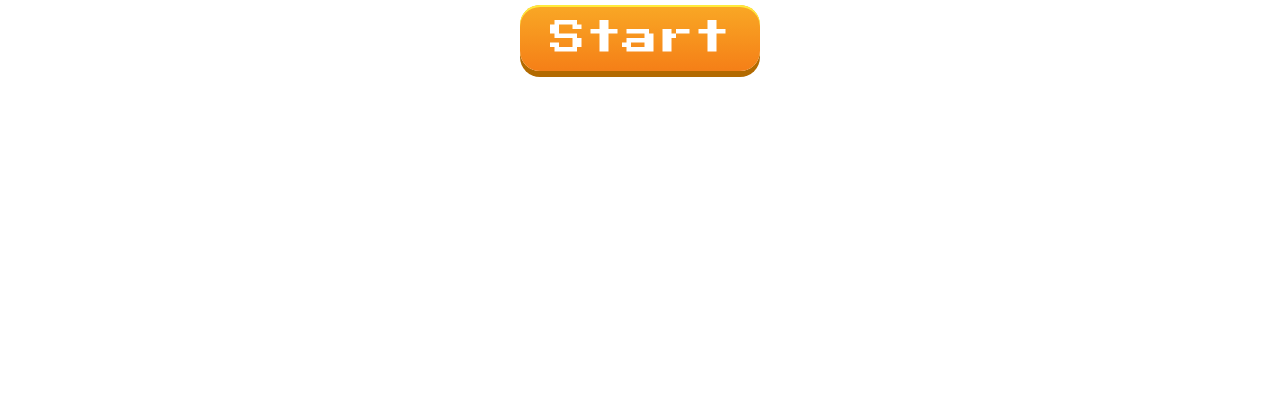
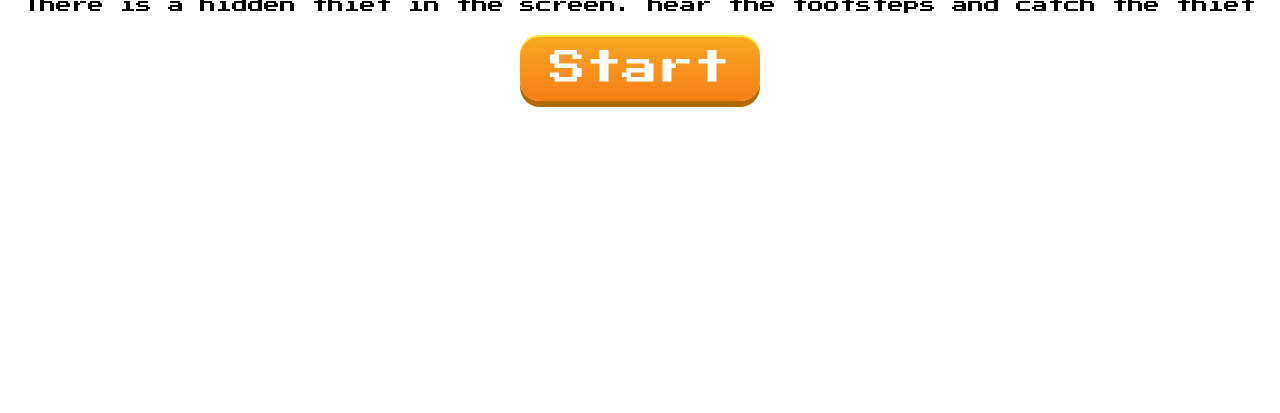
Before and after one commit to AmanDevelops/find-the-thief, a plain HTML site: page index.html in a window 1280 px wide. Shown: the part 387-800 px from the top of the page. Drawn offline with Linux system fonts and the light colour scheme.

Commit message:
Add description to game menu and update heading styles

```diff
--- a/index.html
+++ b/index.html
@@ -18,6 +18,7 @@
     </div>
     <div id="menu">
       <h1>Find The Thief</h1>
+      <h4>There is a hidden thief in the screen. hear the footsteps and catch the thief</h4>
       <button class="start-button">Start</button>
     </div>
     <div id="end">
--- a/style.css
+++ b/style.css
@@ -4,7 +4,8 @@
   position: absolute;
 }
 
-h1 {
+h1,
+h4 {
   font-family: "Press Start 2P", system-ui;
   font-weight: 400;
   font-style: normal;
```
